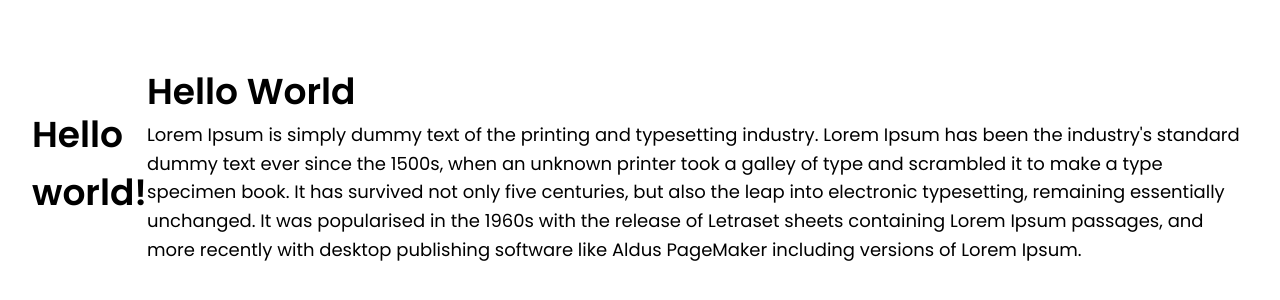
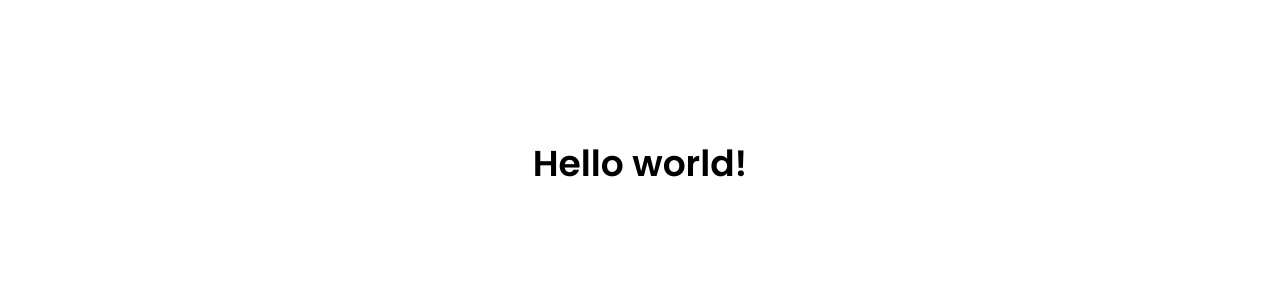
Before and after one commit to syntax-punk/syntaxpunkdotcom, a Next.js app: page /more in a window 1280 px wide. Shown: the part 236-536 px from the top of the page. Built offline with nearby package versions, Linux system fonts and the light colour scheme.

Commit message:
A tiny fix

```diff
--- a/pages/more/index.tsx
+++ b/pages/more/index.tsx
@@ -1,27 +1,9 @@
 const Index = (props) => {
 
   return (
-    <>
       <h1 className="text-3xl font-bold underline">
         Hello world!
       </h1>
-      <div className='pt-6'>
-        <div className="max-w-sm rounded-lg overflow-hidden shadow-lg bg-gray-100 my-3 p-4 mx-auto ">
-          <h1>Hello World</h1>
-          <p>
-            Lorem Ipsum is simply dummy text of the printing and typesetting
-            industry. Lorem Ipsum has been the industry's standard dummy text ever
-            since the 1500s, when an unknown printer took a galley of type and
-            scrambled it to make a type specimen book. It has survived not only
-            five centuries, but also the leap into electronic typesetting,
-            remaining essentially unchanged. It was popularised in the 1960s with
-            the release of Letraset sheets containing Lorem Ipsum passages, and
-            more recently with desktop publishing software like Aldus PageMaker
-            including versions of Lorem Ipsum.
-          </p>
-        </div>
-      </div>
-    </>
   );
 }
 export default Index;
```
